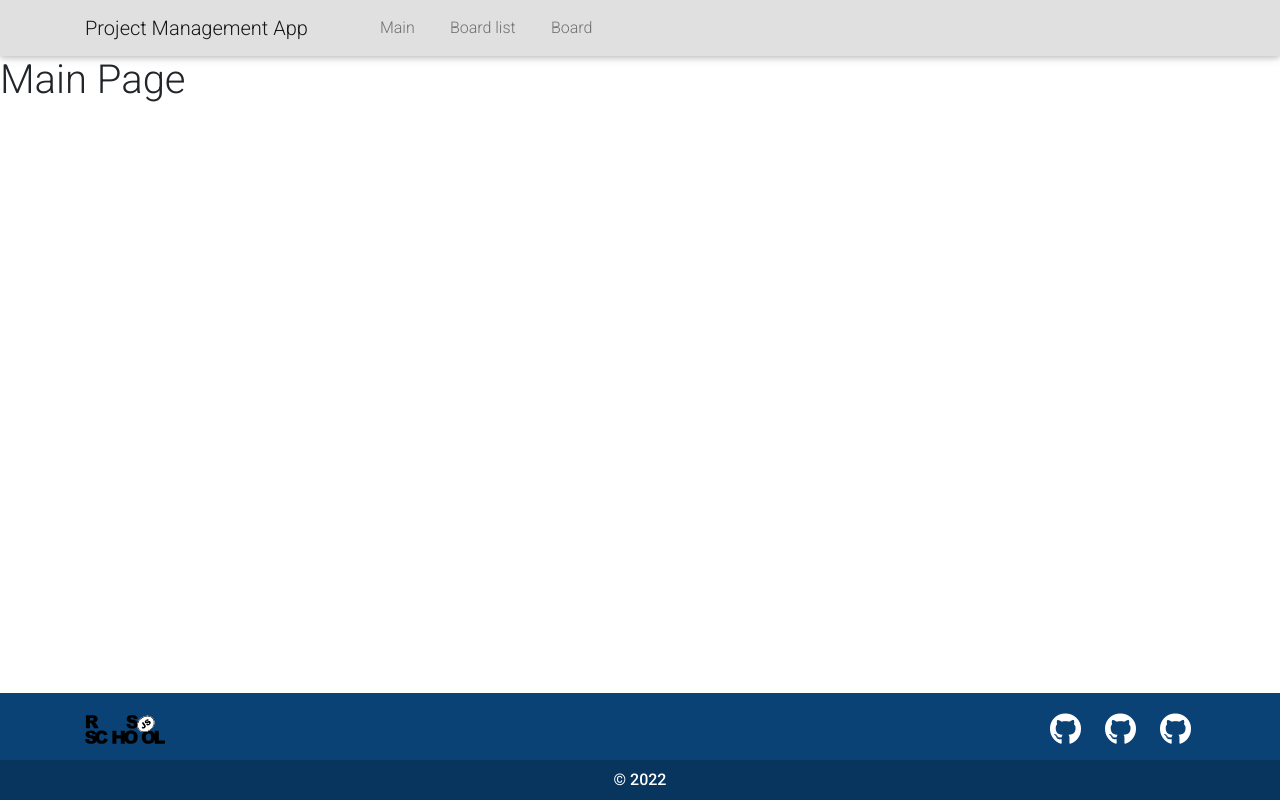
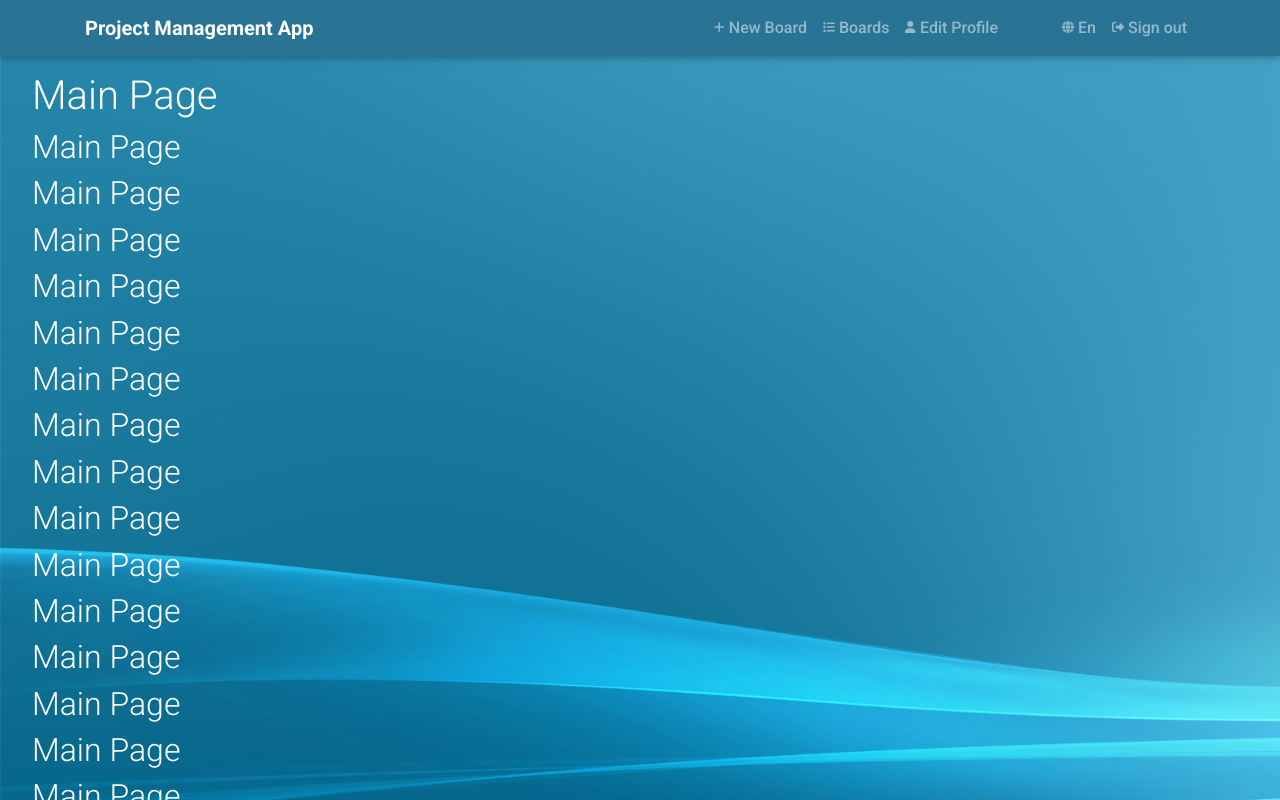
Before and after one commit to NewAnton/project-management-app, a React (Create React App) app in the folder project-management-app/: page / in a window 1280 px wide. Shown: the top 800 px of the page. Built offline with nearby package versions, Linux system fonts and the light colour scheme.

Commit message:
fix: change header

```diff
--- a/project-management-app/src/App.scss
+++ b/project-management-app/src/App.scss
@@ -1,7 +1,6 @@
 .header {
   position: fixed;
   top: 0;
-  transition: background 0.7s;
   width: 100%;
   z-index: 1;
 }
@@ -10,9 +9,13 @@
   margin: 0 auto;
   max-width: 100vw;
   min-height: calc(100vh - 6.7rem);
-  padding: 3.5rem 0 0;
+  padding: 4.5rem 2rem 1rem 2rem;
+  background-image: url('./assets/bg-2.jfif');
+  background-image: url('./assets/bg-1.jpg');
+  background-size: cover;
 }
 
 .footer {
   background-color: var(--footer-bg);
+  border-top: .15rem solid var(--text-color);
 }
--- a/project-management-app/src/components/Navigation/Navigation.scss
+++ b/project-management-app/src/components/Navigation/Navigation.scss
@@ -1,6 +1,11 @@
-#navbarScroll {
-  margin-left: 3rem;
-  .nav__container {
-    gap: 1.2rem;
+.header__navbar {
+  transition: background .7s;
+  background-color: var(--header-bg);
+  .navbar__link {
+    font-weight: 500;
   }
 }
+
+.navbar-scroll {
+  background-color: var(--header-dark-bg);
+}
--- a/project-management-app/src/components/Navigation/Navigation.tsx
+++ b/project-management-app/src/components/Navigation/Navigation.tsx
@@ -1,27 +1,60 @@
-import React from 'react';
+import React, { useState } from 'react';
 import { Link } from 'react-router-dom';
 import Container from 'react-bootstrap/Container';
 import Nav from 'react-bootstrap/Nav';
 import Navbar from 'react-bootstrap/Navbar';
+import { FontAwesomeIcon } from '@fortawesome/react-fontawesome';
+import {
+  faPlus,
+  faUser,
+  faListSquares,
+  faGlobe,
+  faRightFromBracket,
+} from '@fortawesome/free-solid-svg-icons';
 
 import './Navigation.scss';
 
 export function Navigation() {
+  const [navBarTheme, setnavBarTheme] = useState('header__navbar');
+
+  const changeNavBarTheme = () => {
+    window.scrollY >= 80
+      ? setnavBarTheme('header__navbar navbar-scroll')
+      : setnavBarTheme('header__navbar');
+  };
+
+  window.addEventListener('scroll', changeNavBarTheme);
+
   return (
-    <Navbar bg="light" expand="lg" className="mb-4">
+    <Navbar collapseOnSelect expand="lg" variant="dark" className={navBarTheme}>
       <Container>
-        <Navbar.Brand href="/">Project Management App</Navbar.Brand>
-        <Navbar.Toggle aria-controls="navbarScroll" />
-        <Navbar.Collapse id="navbarScroll">
-          <Nav className="me-auto my-2 my-lg-0 nav__container" navbarScroll>
-            <Nav.Link as={Link} to="/">
-              Main
+        <Navbar.Brand className="font-weight-bold" href="/">
+          Project Management App
+        </Navbar.Brand>
+        <Navbar.Toggle aria-controls="responsive-navbar-nav" />
+        <Navbar.Collapse id="responsive-navbar-nav" className="justify-content-end">
+          <Nav className="me-auto mr-5">
+            <Nav.Link className="navbar__link" as={Link} to="/board">
+              <FontAwesomeIcon className="element__star mr-1" icon={faPlus} size="xs" />
+              New Board
             </Nav.Link>
-            <Nav.Link as={Link} to="/board-list">
-              Board list
+            <Nav.Link className="navbar__link" as={Link} to="/board-list">
+              <FontAwesomeIcon className="element__star mr-1" icon={faListSquares} size="xs" />
+              Boards
             </Nav.Link>
-            <Nav.Link as={Link} to="/board">
-              Board
+            <Nav.Link className="navbar__link" as={Link} to="/profile">
+              <FontAwesomeIcon className="element__star mr-1" icon={faUser} size="xs" />
+              Edit Profile
+            </Nav.Link>
+          </Nav>
+          <Nav>
+            <Nav.Link className="navbar__link" as={Link} to="/bo">
+              <FontAwesomeIcon className="element__star mr-1" icon={faGlobe} size="xs" />
+              En
+            </Nav.Link>
+            <Nav.Link className="navbar__link" as={Link} to="/bo">
+              <FontAwesomeIcon className="element__star mr-1" icon={faRightFromBracket} size="xs" />
+              Sign out
             </Nav.Link>
           </Nav>
         </Navbar.Collapse>
--- a/project-management-app/src/index.scss
+++ b/project-management-app/src/index.scss
@@ -5,7 +5,9 @@
   --main-txt-bg: #abb6c7c3;
   --secondary-color: rgba(255, 255, 255, 0.35);
   --text-color: #ffffff;
-  --footer-bg: #0a4275;
+  --footer-bg: #519bbe;
+  --header-bg: #297395;
+  --header-dark-bg: #0f4964;
   --buttons-color: #fdbc0c;
 }
 
@@ -13,7 +15,8 @@ body {
   margin: 0;
   font-family: 'Roboto', sans-serif;
   font-weight: 500;
-  // color: var(--text-color);
+  color: var(--text-color);
+  // background: linear-gradient(0deg, #004e92, #000428);
 }
 
 code {
--- a/project-management-app/src/pages/Board/Board.tsx
+++ b/project-management-app/src/pages/Board/Board.tsx
@@ -3,5 +3,5 @@ import React from 'react';
 import './Board.scss';
 
 export function Board() {
-  return <h1 className="board__title">Board Page</h1>;
+  return <h1 className="board__title">New Board</h1>;
 }
--- a/project-management-app/src/pages/Main/Main.tsx
+++ b/project-management-app/src/pages/Main/Main.tsx
@@ -1,5 +1,33 @@
 import React from 'react';
 
 export function Main() {
-  return <h1>Main Page</h1>;
+  return (
+    <>
+      <h1>Main Page</h1>
+      <h2>Main Page</h2>
+      <h2>Main Page</h2>
+      <h2>Main Page</h2>
+      <h2>Main Page</h2>
+      <h2>Main Page</h2>
+      <h2>Main Page</h2>
+      <h2>Main Page</h2>
+      <h2>Main Page</h2>
+      <h2>Main Page</h2>
+      <h2>Main Page</h2>
+      <h2>Main Page</h2>
+      <h2>Main Page</h2>
+      <h2>Main Page</h2>
+      <h2>Main Page</h2>
+      <h2>Main Page</h2>
+      <h2>Main Page</h2>
+      <h2>Main Page</h2>
+      <h2>Main Page</h2>
+      <h2>Main Page</h2>
+      <h2>Main Page</h2>
+      <h2>Main Page</h2>
+      <h2>Main Page</h2>
+      <h2>Main Page</h2>
+      <h2>Main Page</h2>
+    </>
+  );
 }
```
Also changed, not shown: project-management-app/src/assets/bg-1.jpg (added), project-management-app/src/assets/bg-2.jfif (added).
